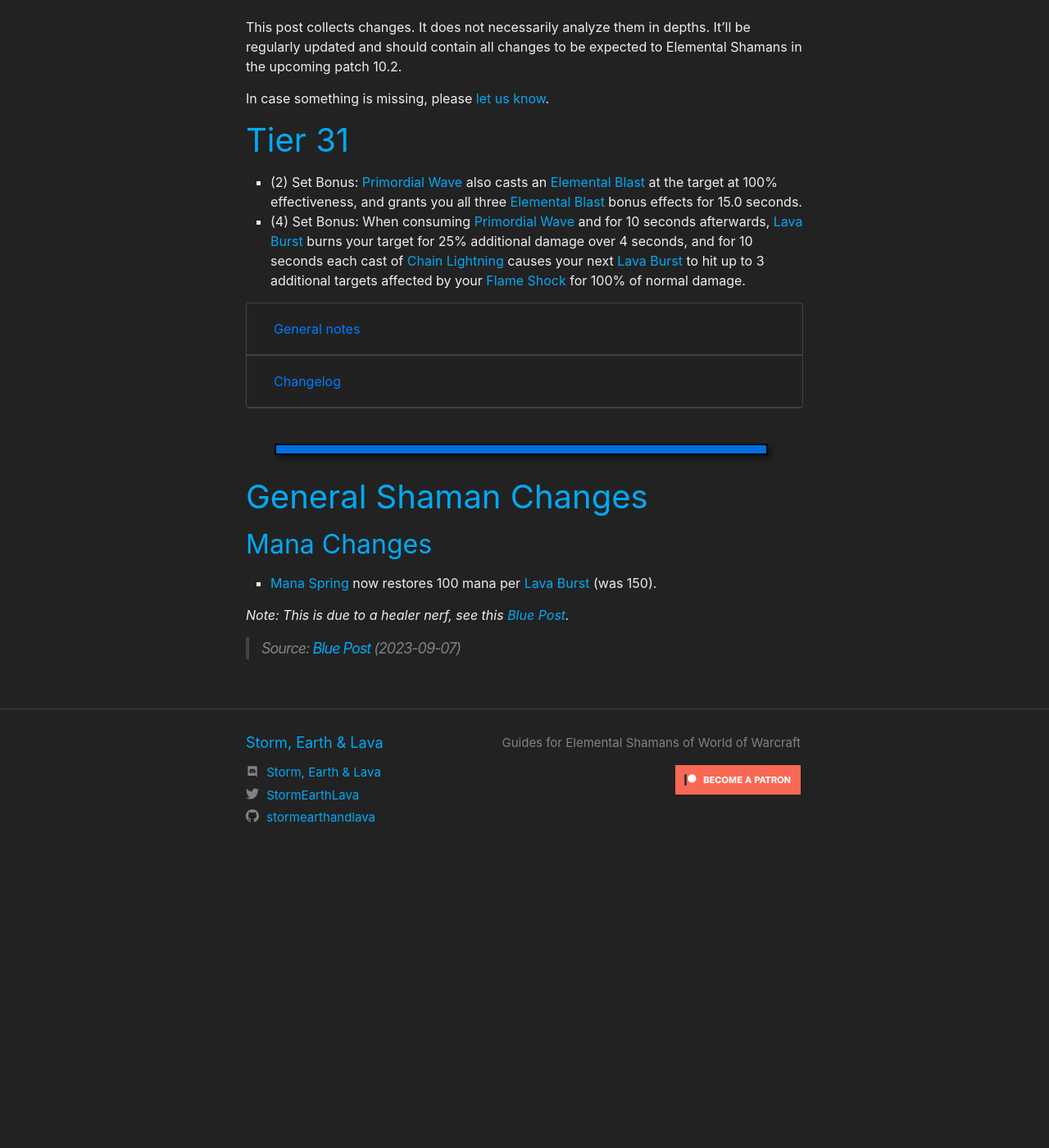
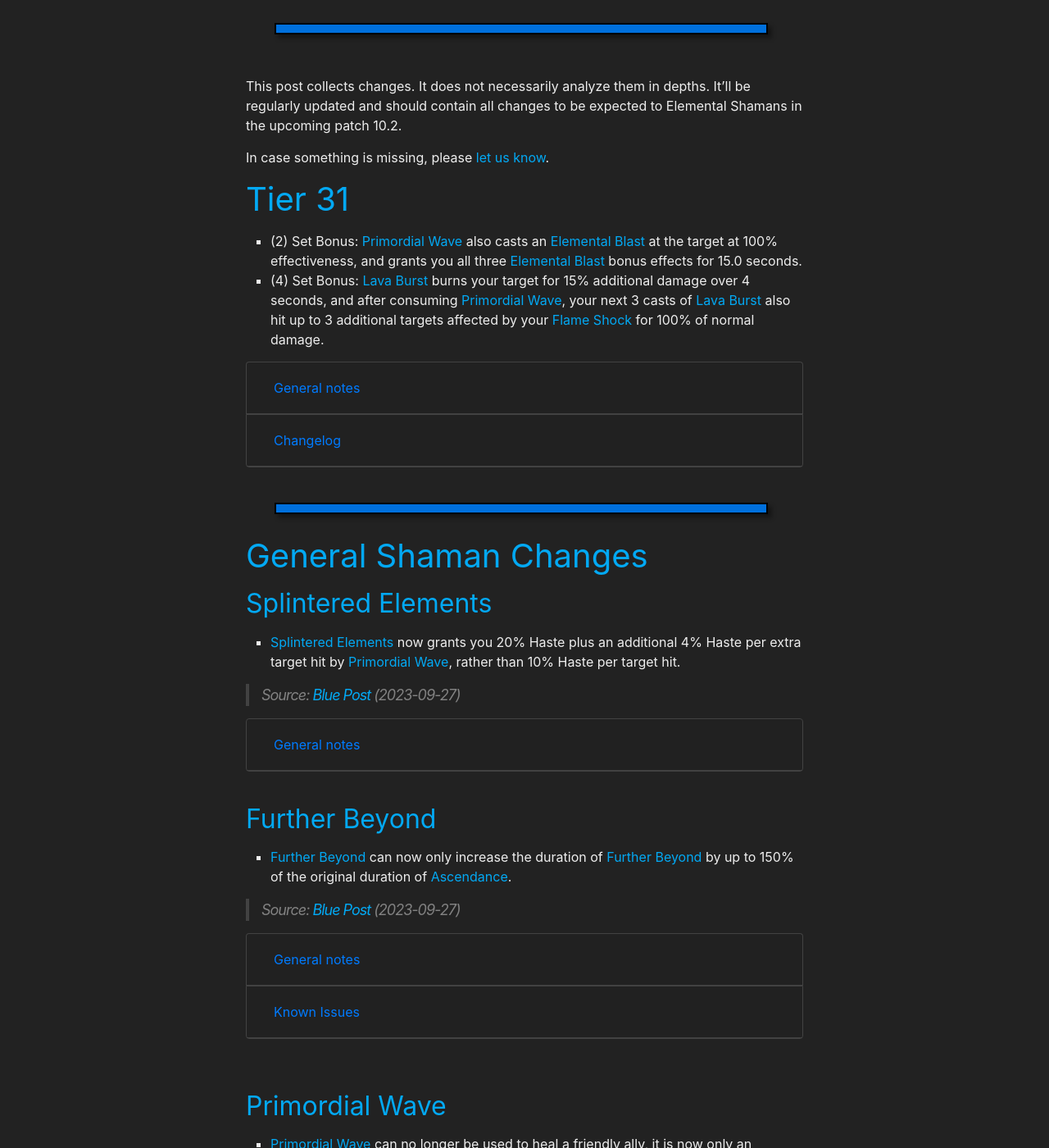
Before and after one commit to stormearthandlava/stormearthandlava.github.io, a Jekyll site: the page built from blog/_posts/2023-09-11-10.2-change-collection.md, in a window 1280 px wide and 1400 px high, scrolled down 394 px. Shown: the whole window at 82% size. Built offline with Jekyll 4.4.1, drawn with Linux system fonts in a browser that asks for light colours; a script that is not in the unit is left out; before the commit the page ends 1463 px from its top, so only the background shows below that; some of the changed text lies outside the part shown.

Commit message:
27th changelog

```diff
--- a/blog/_posts/2023-09-11-10.2-change-collection.md
+++ b/blog/_posts/2023-09-11-10.2-change-collection.md
@@ -15,7 +15,7 @@
 
 # Tier 31
 - (2) Set Bonus: {{ site.data.talent.primordial_wave }} also casts an {{ site.data.talent.eb }} at the target at 100% effectiveness, and grants you all three {{ site.data.talent.eb }} bonus effects for 15.0 seconds.
-- (4) Set Bonus: When consuming {{ site.data.talent.primordial_wave }} and for 10 seconds afterwards, {{ site.data.spell.lvb }} burns your target for 25% additional damage over 4 seconds, and for 10 seconds each cast of {{ site.data.spell.cl }} causes your next {{ site.data.spell.lvb }} to hit up to 3 additional targets affected by your {{ site.data.spell.fs }} for 100% of normal damage.
+- (4) Set Bonus: {{ site.data.spell.lvb }} burns your target for 15% additional damage over 4 seconds, and after consuming {{ site.data.talent.primordial_wave }}, your next 3 casts of {{ site.data.spell.lvb }} also hit up to 3 additional targets affected by your {{ site.data.spell.fs }} for 100% of normal damage.
 
 
 <div class="accordion mb-4" id="tier-31">
@@ -30,7 +30,7 @@
     <div id="tier-31-general-body" class="collapse" aria-labelledby="tier-31-general" data-parent="#tier-31">
       <div class="card-body" markdown="1">
 
-There's a [dedicated post](https://stormearthandlava.com/blog/2023/09/10/t31-first-thoughts.html) about the tier, you can find info there.
+There's a [dedicated post](https://stormearthandlava.com/blog/2023/09/28/t31-set-discussion.html) about the tier, you can find info there.
 
 </div>
     </div>
@@ -55,6 +55,11 @@
 
 > Source: [Blue Post](https://us.forums.blizzard.com/en/wow/t/guardians-of-the-dream-ptr-development-notes/1666552/5) (2023-09-20)
 
+- 4p has been redesigned, previously was: "When consuming {{ site.data.talent.primordial_wave }} and for 10 seconds afterwards, {{ site.data.spell.lvb }} burns your target for 25% additional damage over 4 seconds, and for 10 seconds each cast of {{ site.data.spell.cl }} causes your next {{ site.data.spell.lvb }} to hit up to 3 additional targets affected by your {{ site.data.spell.fs }} for 100% of normal damage".
+- It is now: "{{ site.data.spell.lvb }} burns your target for 15% additional damage over 4 seconds, and after consuming {{ site.data.talent.primordial_wave }}, your next 3 casts of {{ site.data.spell.lvb }} also hit up to 3 additional targets affected by your Flame Shock for 100% of normal damage".
+
+> Source: [Blue Post](https://us.forums.blizzard.com/en/wow/t/guardians-of-the-dream-ptr-development-notes/1666552/6) (2023-09-27)
+
 </div>
     </div>
   </div>
@@ -64,6 +69,99 @@
 
 # General Shaman Changes
 
+## Splintered Elements
+
+- {{ site.data.talent.splinter }} now grants you 20% Haste plus an additional 4% Haste per extra target hit by {{ site.data.talent.primordial_wave }}, rather than 10% Haste per target hit.
+
+> Source: [Blue Post](https://us.forums.blizzard.com/en/wow/t/guardians-of-the-dream-ptr-development-notes/1666552/6) (2023-09-27)
+
+<div class="card">
+  <div class="card-header" id="spe">
+    <div class="h2 mb-0">
+      <button class="btn btn-link btn-block text-left collapsed" type="button" data-toggle="collapse" data-target="#spe-body" aria-expanded="false" aria-controls="spe-body">
+        General notes
+      </button>
+    </div>
+  </div>
+  <div id="spe-body" class="collapse" aria-labelledby="spe">
+    <div class="card-body" markdown="1">
+
+- This change mostly buffs {{ site.data.talent.splinter }} in Single Target and nerf it at 5 and more targets. This is overall a good change for builds that use Splintered as their single target was their main issue.
+
+Target count | Haste gained before | Haste gained now
+--- | --- | ---
+1 | 10% | 24%
+2 | 20% | 28%
+3 | 30% | 32%
+4 | 40% | 36%
+5 | 50% | 40%
+6 | 60% | 44%
+
+</div>
+  </div>
+</div>
+
+
+
+<br>
+
+## Further Beyond
+
+- {{ site.data.talent.fb }} can now only increase the duration of {{ site.data.talent.fb }} by up to 150% of the original duration of {{ site.data.talent.asc }}.
+
+> Source: [Blue Post](https://us.forums.blizzard.com/en/wow/t/guardians-of-the-dream-ptr-development-notes/1666552/6) (2023-09-27)
+
+<div class="accordion mb-4" id="further-beyond">
+  <div class="card">
+    <div class="card-header" id="fb">
+      <div class="h2 mb-0">
+        <button class="btn btn-link btn-block text-left collapsed" type="button" data-toggle="collapse" data-target="#fb-body" aria-expanded="false" aria-controls="fb-body">
+          General notes
+        </button>
+      </div>
+    </div>
+    <div id="fb-body" class="collapse" aria-labelledby="fb">
+      <div class="card-body" markdown="1">
+
+- From early testing, this seems to double {{ site.data.talent.asc }}'s uptime for build that pick {{ site.data.talent.fb }}, compared to builds who do not, meaning ~45% uptime on it.
+
+</div>
+    </div>
+  </div>
+  <div class="card">
+    <div class="card-header" id="fb-issues">
+      <div class="h2 mb-0">
+        <button class="btn btn-link btn-block text-left collapsed" type="button" data-toggle="collapse" data-target="#fb-issues-body" aria-expanded="false" aria-controls="fb-issues-body">
+          Known Issues
+        </button>
+      </div>
+    </div>
+    <div id="fb-issues-body" class="collapse" aria-labelledby="fb-issues">
+      <div class="card-body" markdown="1">
+
+- There's currently an issue with {{ site.data.talent.dre }} proccing not adding to the {{ site.data.talent.fb }} cap.
+  - When {{ site.data.talent.dre }} procs, your {{ site.data.talent.fb }} cap is 9 seconds (6*1.5), meaning you can go up to 15 seconds of {{ site.data.talent.asc }}.
+  - If you proc {{ site.data.talent.dre }} again while {{ site.data.talent.asc }} is still active, the {{ site.data.talent.fb }} cap will stay at 9s, instead of going up to 18s. You will have 21 seconds of {{ site.data.talent.asc }} max instead of 30.
+- The {{ site.data.talent.further_beyond }} cap doesn't go up to the maximum when overcapping duration.
+  - If you proc {{ site.data.talent.dre }}, the cap will allow you to gain 9 seconds via {{ site.data.talent.fb }}.
+  - Cast {{ site.data.talent.eb }} twice, gain 7s of {{ site.data.talent.asc }}, no problem
+  - Cast {{ site.data.talent.eb }} once more, 7+3.5 = 10.5s which is over the cap set by {{ site.data.talent.fb }}, and you do not gain any extension instead of going to the cap and gaining 2s of {{ site.data.talent.asc }}.
+
+</div>
+    </div>
+  </div>
+</div>
+
+<br>
+
+## Primordial Wave
+
+- {{ site.data.talent.primordial_wave }} can no longer be used to heal a friendly ally, it is now only an offensive spell for Elemental Shaman.
+
+> Source: [Blue Post](https://us.forums.blizzard.com/en/wow/t/guardians-of-the-dream-ptr-development-notes/1666552/6) (2023-09-27)
+
+<br>
+
 ## Mana Changes
 
 - {{ site.data.talent.mana_spring }} now restores 100 mana per {{ site.data.spell.lvb }} (was 150).
```
Also changed, not shown: blog/_posts/2023-09-22-new-t31-first-thoughts.md (deleted, +0 -120 lines), blog/_posts/2023-09-28-t31-set-discussion.md (added, +73 -0 lines).
